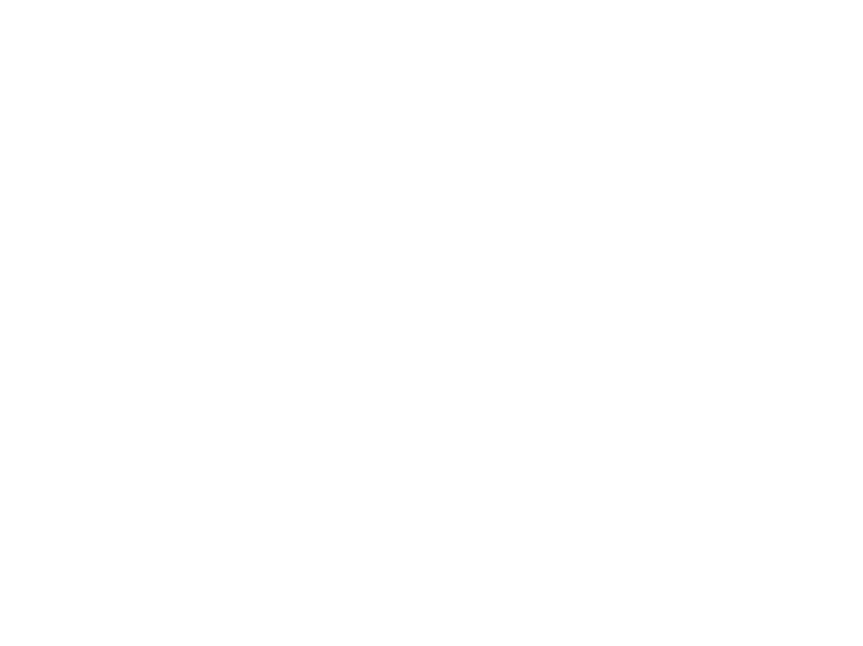
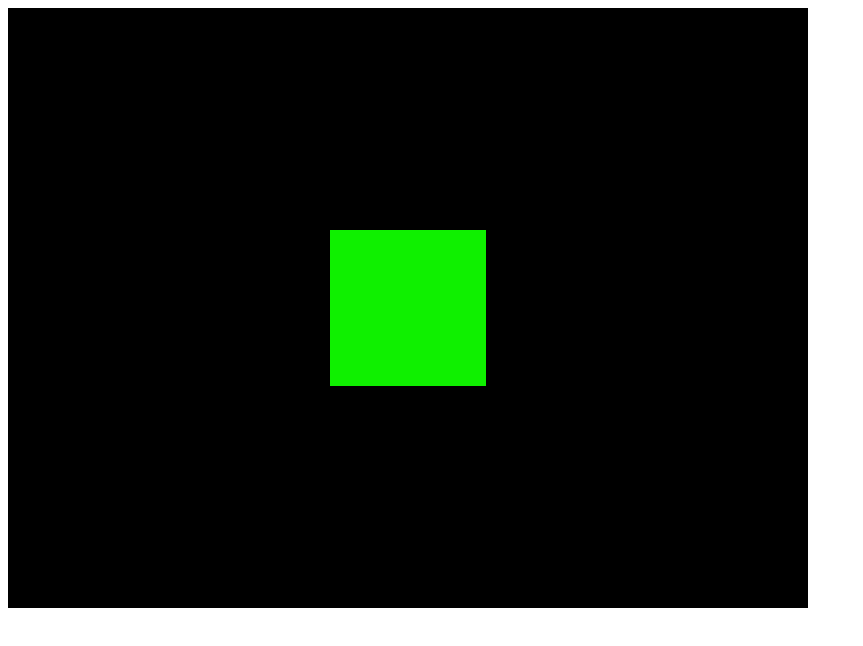
Before and after one commit to sarahsrs85/first-threejs-project, a website built with Vite: page index.html in a window 1280 px wide. Shown: the whole page, without its empty margins (0-863 px from the left). Built offline with nearby package versions, Linux system fonts and the light colour scheme.

Commit message:
cube endered

```diff
--- a/index.html
+++ b/index.html
@@ -8,6 +8,7 @@
 </head>
 
 <body>
+    <canvas class="webgl"></canvas>
     <script type="module" src="./script.js"></script>
 </body>
 
--- a/script.js
+++ b/script.js
@@ -1,5 +1,6 @@
 import * as THREE from 'three'
 
+const canvas = document.querySelector('canvas.webgl');
 //scene
 const scene = new THREE.Scene();
 
@@ -9,3 +10,22 @@ const material = new THREE.MeshBasicMaterial({ color : 0xff000 })
 const mesh = new THREE.Mesh(geometry, material);
 
 scene.add(mesh);
+
+//sizes
+const sizes = {
+    width:800,
+    height:600
+}
+//camera
+const camera = new THREE.PerspectiveCamera(75, sizes.width / sizes.height);
+camera.position.z = 3;
+
+scene.add(camera);
+
+//renderer
+const renderer = new THREE.WebGLRenderer({
+    canvas : canvas
+});
+
+renderer.setSize(sizes.width, sizes.height);
+renderer.render(scene, camera);
```
